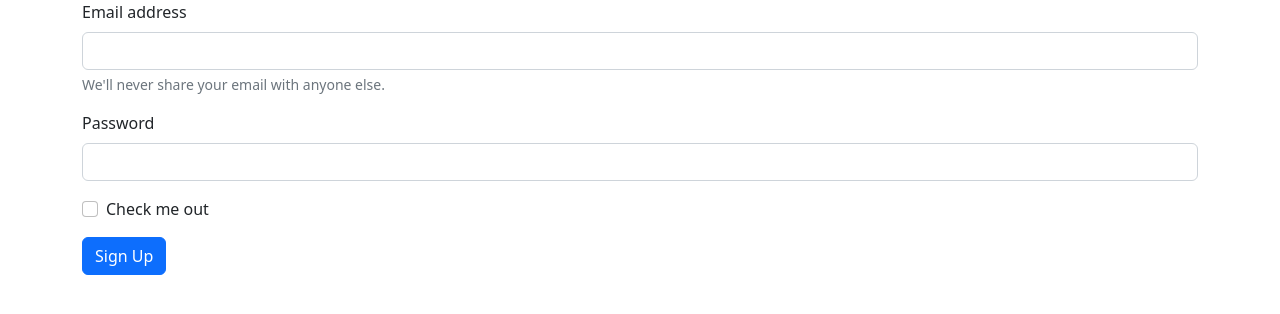
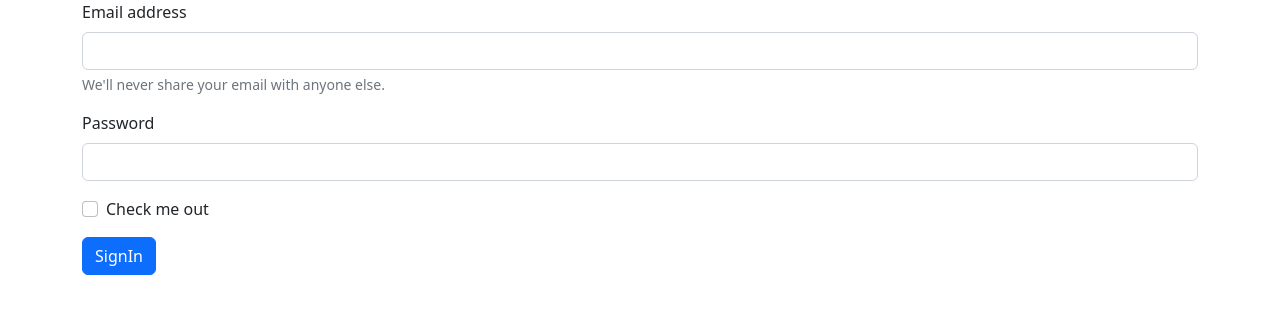
Before and after one commit to dinaebh/spaceward_sed, a Vue app: page /loginscreen in a window 1280 px wide. Shown: the top 314 px of the page. Built offline with nearby package versions, Linux system fonts and the light colour scheme; no server answers.

Commit message:
fetch tasks correct

```diff
--- a/src/components/LogInForm.vue
+++ b/src/components/LogInForm.vue
@@ -26,7 +26,7 @@
         <input type="checkbox" class="form-check-input" id="exampleCheck1" />
         <label class="form-check-label" for="exampleCheck1">Check me out</label>
       </div>
-      <button type="submit" class="btn btn-primary">Sign Up</button>
+      <button type="submit" class="btn btn-primary">SignIn</button>
     </form>
   </template>
 
--- a/src/components/TaskColumn.vue
+++ b/src/components/TaskColumn.vue
@@ -1,7 +1,7 @@
 <template>
     <h1>To Do List</h1>
-    <button type="button" @click.prevent="showTasks()">Update Tasks</button>
-    <!-- <div v-for="task of tasksStore"> {{task}}</div> -->
+
+    <div v-for="task of tasksStore.tasks"> {{task.title}}</div>
 </template>
 
 
@@ -15,9 +15,9 @@ export default {
   },
 
   methods: {
-    async showTasks() {
-    const fetchTasks = await this.tasksStore.fetchTasks();
-    console.log(fetchTasks);
+    showTasks() {
+    this.tasksStore.fetchTasks();
+
 }
   }
 }
```
